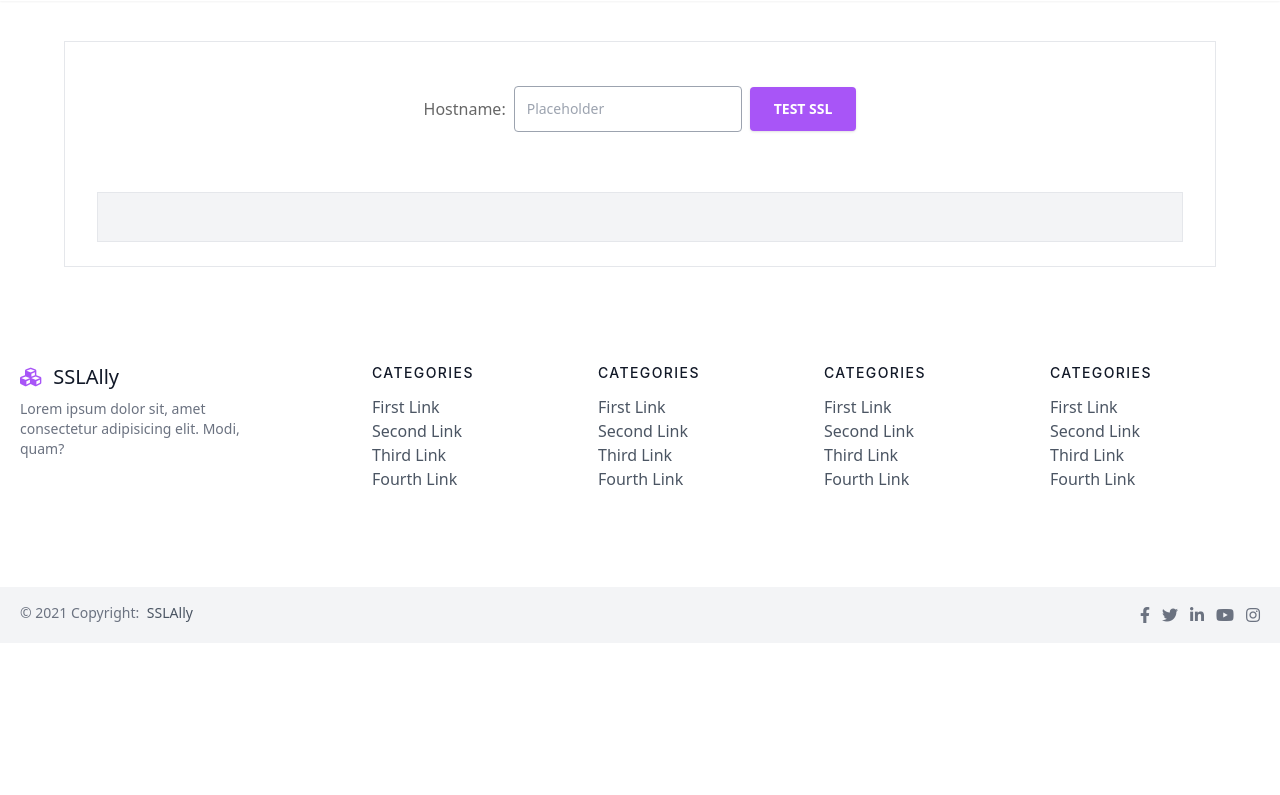
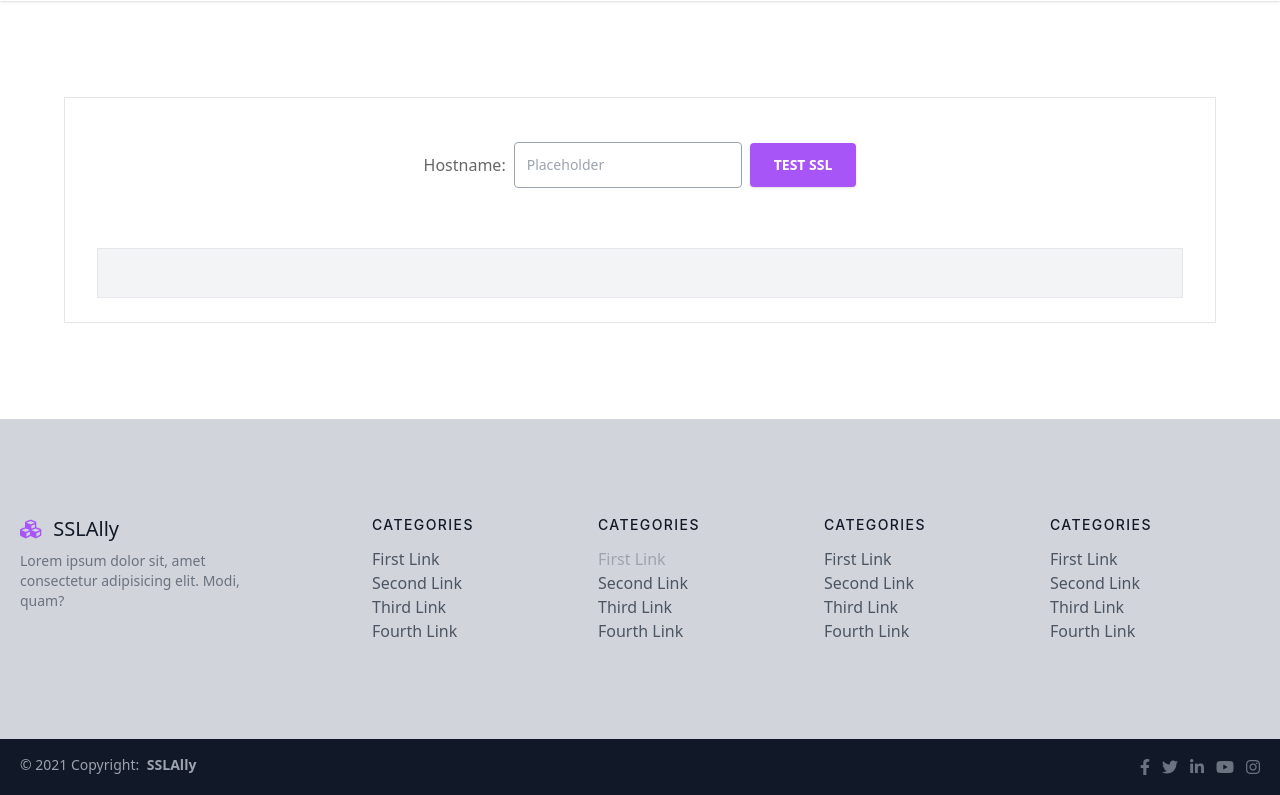
Before and after one commit to rashed-c/sslally, a Django app: page /ping/ in a window 1280 px wide. Shown: the part 67-862 px from the top of the page. Before the commit the page ends 690 px from the top, so only its background shows below. Run offline with Django 3.2, Linux system fonts and the light colour scheme; parts of the project's set-up code (start-up, migrations or seed data) failed here and were passed over; some libraries are stand-ins or nearby versions.

Commit message:
Modified theme and some javascripts

```diff
--- a/ping/views.py
+++ b/ping/views.py
@@ -1,13 +1,15 @@
 from django.shortcuts import render
 from django.http.response import HttpResponse, JsonResponse
 from modules.icmplib import *
+from ratelimit.decorators import ratelimit
 
 # Create your views here.
 
-
+@ratelimit(key='ip', rate='1/m')
 def home(request):
     return render(request, 'polls/ping-home.html')
 
+@ratelimit(key='ip', rate='1/s')
 def do_ping(request):
     website = request.GET.get('website_port')
     try:
--- a/polls/templates/polls/base.html
+++ b/polls/templates/polls/base.html
@@ -25,7 +25,7 @@
 
 
 
-<div class="shadow-sm w-full text-gray-700 bg-white dark-mode:text-gray-200 dark-mode:bg-gray-800">
+<div class="bg-white shadow w-full mb-20 text-gray-700 dark-mode:text-gray-200 dark-mode:bg-gray-800">
   <div x-data="{ open: false }" class="flex flex-col py-1 md:items-center md:justify-between md:flex-row md:px-6 lg:px-8">
     <div class="p-4 flex flex-row items-center justify-between">
       <a href="/" class="text-lg font-semibold tracking-widest text-gray-900 uppercase rounded-lg dark-mode:text-white focus:outline-none focus:shadow-outline">SSL Ally</a>
@@ -81,13 +81,15 @@
   </head>
 
 
-  <body>
+  <body class="">
+    <div class="container mx-auto mt-24 mb-24">
     {% block content %}
     {% endblock %}
+  </div>
   </body>
 
 
-  <footer class="text-gray-600 body-font">
+  <footer class="bg-gray-300">
     <div
       class="
         container
@@ -133,6 +135,7 @@
           mt-10
           md:text-left
           text-center
+          text-gray-300
         "
       >
         <div class="lg:w-1/4 md:w-1/2 w-full px-4">
@@ -186,7 +189,7 @@
           </h2>
           <nav class="list-none mb-10">
             <li>
-              <a href="" class="text-gray-600 hover:text-gray-800"
+              <a href="" class="text-gray-400 hover:text-gray-800"
                 >First Link</a
               >
             </li>
@@ -281,7 +284,9 @@
         </div>
       </div>
     </div>
-    <div class="bg-gray-100">
+
+    <!-- Footer bread crumb-->
+    <div class="bg-gray-900">
       <div
         class="
           container
@@ -292,11 +297,11 @@
           sm:flex-row
         "
       >
-        <p class="text-gray-500 text-sm text-center sm:text-left">
+        <p class="text-gray-400 text-sm text-center sm:text-left">
           © 2021 Copyright:
           <a
             href="/"
-            class="text-gray-600 ml-1"
+            class="font-bold text-gray-400 ml-1"
             target="_blank"
             >SSLAlly</a>
         </p>
--- a/polls/templates/polls/home.html
+++ b/polls/templates/polls/home.html
@@ -43,8 +43,8 @@ $.ajax({
 
 
 
-<div class="container mx-auto border mt-10">
-  <div class="max-w-6xl mx-auto border px-6 py-6 mt-10 mb-10">
+
+  <div class="max-w-6xl mx-auto px-6 py-6 mt-10 mb-10">
     <div class="relative lg:flex rounded-lg overflow-hidden">
       <div class="mx-auto flex items-center justify-center p-5 space-x-2">
         This is home page.
@@ -52,7 +52,7 @@ $.ajax({
       </div>
     </div>
   </div>
-</div>
+
 
 
   {% endblock %}
--- a/polls/templates/polls/ping-home.html
+++ b/polls/templates/polls/ping-home.html
@@ -4,39 +4,51 @@
 
 {% block javascript %}
 <script>
- var counter = 5;
- var pingInterval
+
+var counter;
+function endInterval(interval) {
+      clearInterval(interval)};
+
 function poll() {
+    counter = 5;
+    myFunction();
+    ping_interval = pingInterval();
+
+    function pingInterval(){
+    p_interval = setInterval(myFunction, 1000);
+    return p_interval; };
+};
+
+  // var pingInterval
   // document.getElementById("ping-data").innerHTML.replace("test")
-  myFunction()
-  pingInterval = setInterval(myFunction, 1000)
 
-}
 
   // setTimeout(function () {
   //   myFunction();
   // }, 100);
 
 function myFunction(){
+
 var website_port = document.getElementById("website_port").value;
 counter--
 console.log(counter)
-if (counter == 0){clearInterval(pingInterval)
-  counter=5 }
+if (counter == 0){endInterval(ping_interval)}
 
 $.ajax({
     type: "GET",
     url:"result/?website_port="+website_port,
+
+
     success: function(data)
     {
-      // $("#ping-data").html(data);
-      // for (let i = 0; i < 2; i++) {
     document.getElementById("ping-data").innerHTML +=  (data + "<br>")
     },
     failure: function(data) {
         console.log('Got an error dude');
-    }})
-  }
+    }});
+
+
+  };
 
 </script>
 
@@ -45,7 +57,6 @@ $.ajax({
 
 {% block content %}
 
-<div class="container mx-auto">
     <div class="max-w-6xl mx-auto border px-8 py-6 mt-10">
 
         <div class="relative lg:flex rounded-lg overflow-hidden">
@@ -148,6 +159,5 @@ $.ajax({
         </div>
 
       </div>
-    </div>
 
 {% endblock %}
```
Also changed, not shown: polls/templates/polls/dig-home.html (+6 -8 lines), polls/templates/polls/ssl-home.html (+3 -7 lines).
